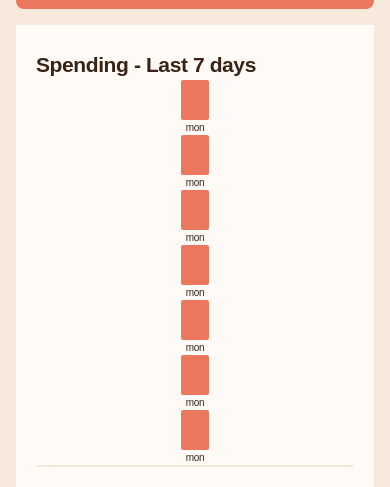
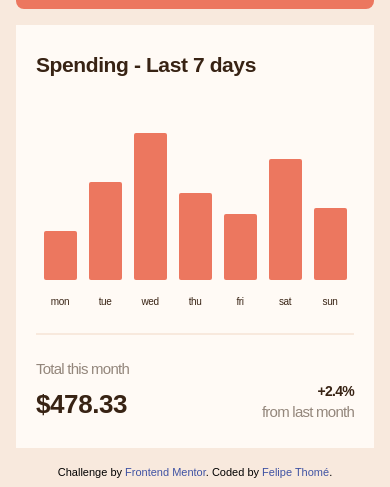
Before and after one commit to felipetn1989/expenses-chart-component-main, a plain HTML site: page src/index.html in a window 390 px wide. Shown: the part 155-642 px from the top of the page. Drawn offline with Linux system fonts and the light colour scheme.

Commit message:
finished mobile version

```diff
--- a/src/index.html
+++ b/src/index.html
@@ -4,7 +4,7 @@
   <meta charset="UTF-8">
   <meta name="viewport" content="width=device-width, initial-scale=1.0"> <!-- displays site properly based on user's device -->
 
-  <link rel="icon" type="image/png" sizes="32x32" href="./images/favicon-32x32.png">
+  <link rel="icon" type="image/png" sizes="32x32" href="../images/favicon-32x32.png">
 
   <title>Frontend Mentor | Expenses chart component</title>
 
@@ -24,17 +24,16 @@
   <main class="bg-[#fffaf5] text-[#382314] px-5 py-6 tracking-tight">
     <h1 class="font-bold text-[1.3125rem]">Spending - Last 7 days</h1>
 
-    <div id="chart">
-    </div>
+    <div id="chart" class="flex gap-3 justify-center items-end mt-[3.3125rem] mb-6"></div>
 
-    <div class="flex justify-between border-t-2 border-[#f8e9dd] pt-4">
-      <div class="flex flex-col">
-        <span class="text-[#93867b]">Total this month</span>
-        <span class="font-bold text-3xl">$478.33</span>
+    <div class="flex justify-between border-t-2 border-[#f8e9dd] pt-[1.4375rem]">
+      <div class="flex flex-col gap-1">
+        <span class="text-[#93867b] tracking-tighter text-[0.9375rem]">Total this month</span>
+        <span class="font-bold text-[1.625rem]">$478.33</span>
       </div>
       <div class="flex flex-col self-end">
-        <span class="font-bold">+2.4%</span>
-        <span class="text-[#93867b]">from last month</span>
+        <span class="font-bold self-end text-sm tracking-tighter">+2.4%</span>
+        <span class="text-[#93867b] text-[0.9375rem] tracking-tighter">from last month</span>
       </div>
     </div>
   </main>
--- a/src/scripts/script.js
+++ b/src/scripts/script.js
@@ -1,22 +1,28 @@
-/* ../data.json */
-
 async function insertChart() {
   const response = await fetch("../data.json");
   const text = await response.text();
   const data = JSON.parse(text);
 
+  let maxExpense = data.reduce((max, obj) => Math.max(max, obj.amount), 0);
+
   for (let i = 0; i < data.length; i++) {
     chart.innerHTML += `
-        <div class="flex flex-col items-center">
-          <div class="w-7 h-10 bg-[#ec775f] rounded-sm">
+    <div class="flex flex-col gap-3.5 items-center">
+      <div class="chart_bar w-[2.0625rem] bg-[#ec775f] rounded-sm">
 
-          </div>
-          <span class="text-[0.625rem] text-[#382314]">
-            mon
-          </span>
-        </div>
-      `;
+      </div>
+      <span class="text-[0.625rem] text-[#382314]">
+        ${data[i].day}
+      </span>
+    </div>
+  `;
   }
+
+  const chartBars = document.querySelectorAll(".chart_bar")
+
+  chartBars.forEach((bar,index) => {
+    bar.style.height = `${9.1875 * (data[index].amount/maxExpense)}rem`
+  })
 }
 
 insertChart();
```
Also changed, not shown: dist/output.css.
